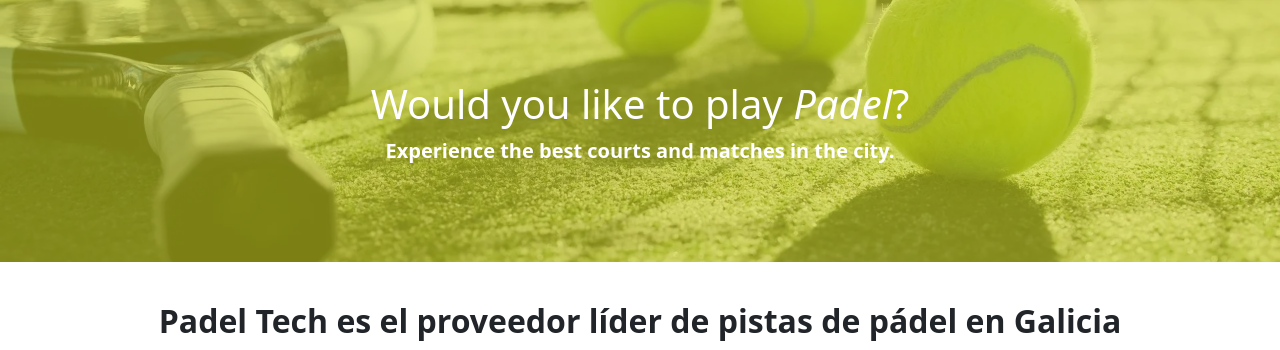
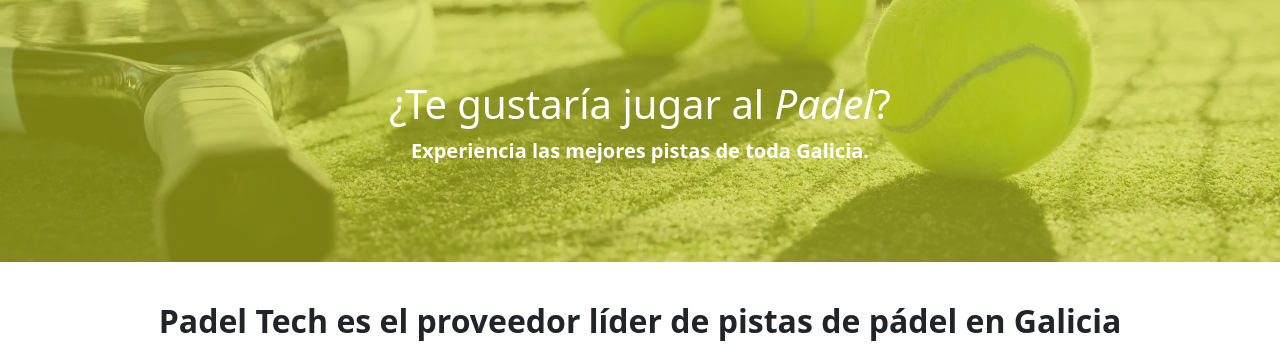
Before and after one commit to sofi131/padel, a PHP site: page / in a window 1280 px wide. Shown: the part 176-526 px from the top of the page. Run offline with PHP 8.4, Linux system fonts and the light colour scheme; data comes from the database, SQL or seed files in the repository.

Commit message:
pijadillas

```diff
--- a/index.php
+++ b/index.php
@@ -8,7 +8,7 @@
 $query->execute();
 $results = $query->fetchAll(PDO::FETCH_ASSOC);
 ?>
-
+<!--parte bonita-->
 <!DOCTYPE html>
 <html lang="es">
 <head>
@@ -57,8 +57,8 @@
         <div class="jumbotron text-center">
             <div class="overlay"></div>
             <div class="content">
-                <h1>Would you like to play <i>Padel</i>?</h1>
-                <p class="lead" style="font-weight: bold;">Experience the best courts and matches in the city.</p>
+                <h1>¿Te gustaría jugar al <i>Padel</i>?</h1>
+                <p class="lead" style="font-weight: bold;">Experiencia las mejores pistas de toda Galicia.</p>
             </div>
         </div>
 
```
